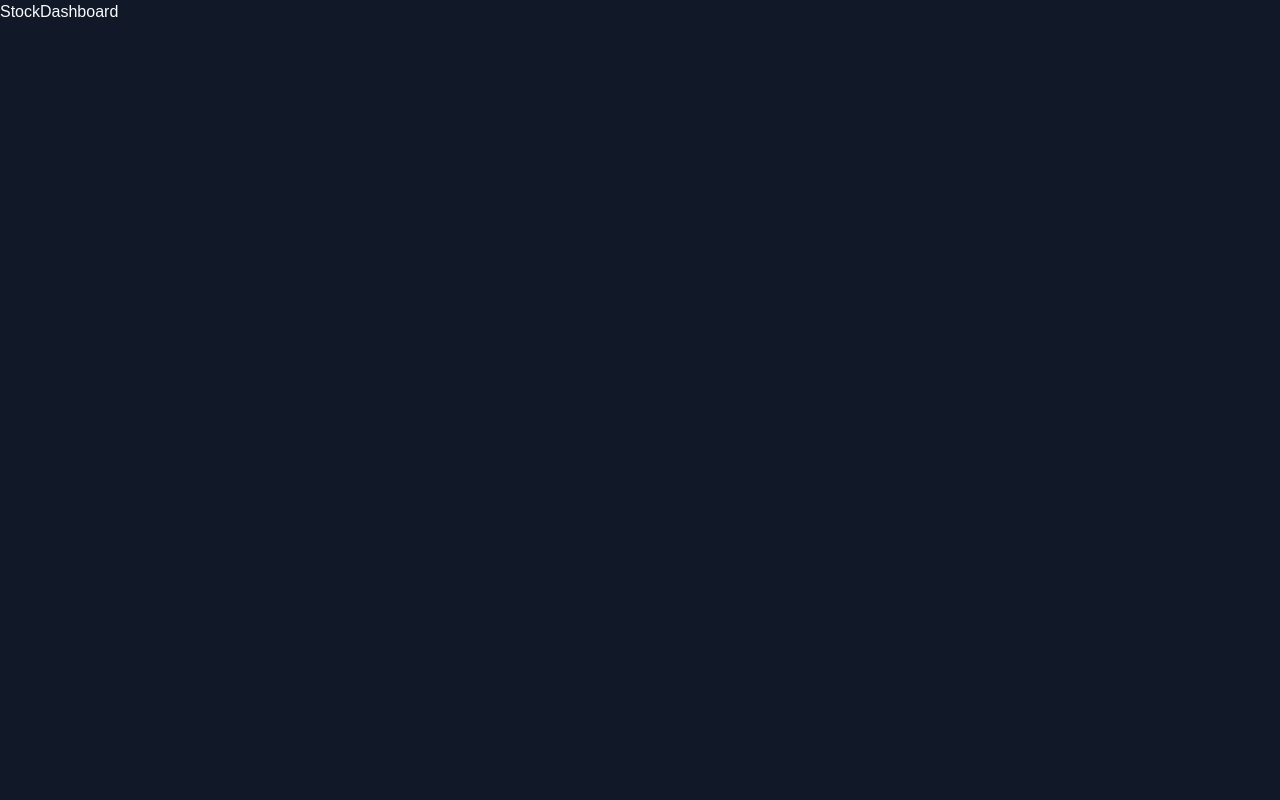
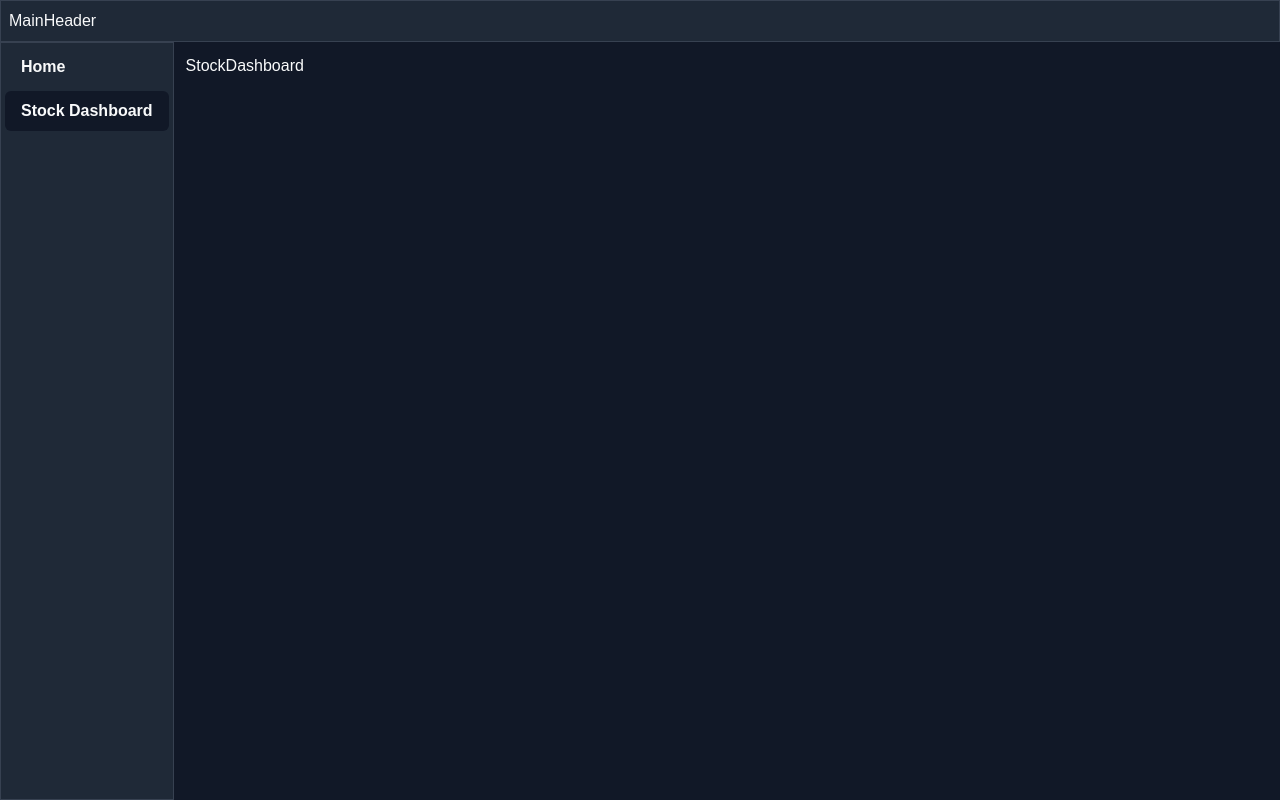
Before and after one commit to cgh0524/project-front-stock-dashboard, a Next.js app: page /stock-dashboard in a window 1280 px wide. Built offline with nearby package versions, Linux system fonts and the light colour scheme.

Commit message:
feat: 메인 레이아웃 구조 잡기

```diff
--- /dev/null
+++ b/app/(main)/layout.tsx
@@ -0,0 +1,19 @@
+import { MainHeader } from "@/widgets/main-header";
+import { MainNavigation } from "@/widgets/main-navigation";
+
+export default function MainLayout({
+  children,
+}: {
+  children: React.ReactNode;
+}) {
+  return (
+    <div className="flex flex-col h-screen">
+      <MainHeader />
+
+      <div className="flex flex-1">
+        <MainNavigation />
+        <main className="flex-1 p-3">{children}</main>
+      </div>
+    </div>
+  );
+}
--- a/app/globals.css
+++ b/app/globals.css
@@ -96,8 +96,8 @@
     --color-bg-default: var(--color-gray-900);
     --color-bg-subtle: var(--color-gray-800);
 
-    --color-surface-default: var(--color-gray-900);
-    --color-surface-alt: var(--color-gray-800);
+    --color-surface-default: var(--color-gray-800);
+    --color-surface-alt: var(--color-gray-900);
 
     --color-border-default: var(--color-gray-700);
     --color-border-strong: var(--color-gray-600);
--- a/app/page.tsx
+++ b/app/page.tsx
@@ -1,101 +1,3 @@
-import Image from "next/image";
-
 export default function Home() {
-  return (
-    <div className="grid grid-rows-[20px_1fr_20px] items-center justify-items-center min-h-screen p-8 pb-20 gap-16 sm:p-20 font-[family-name:var(--font-geist-sans)]">
-      <main className="flex flex-col gap-8 row-start-2 items-center sm:items-start">
-        <Image
-          className="dark:invert"
-          src="https://nextjs.org/icons/next.svg"
-          alt="Next.js logo"
-          width={180}
-          height={38}
-          priority
-        />
-        <ol className="list-inside list-decimal text-sm text-center sm:text-left font-[family-name:var(--font-geist-mono)]">
-          <li className="mb-2">
-            Get started by editing{" "}
-            <code className="bg-black/[.05] dark:bg-white/[.06] px-1 py-0.5 rounded font-semibold">
-              src/app/page.tsx
-            </code>
-            .
-          </li>
-          <li>Save and see your changes instantly.</li>
-        </ol>
-
-        <div className="flex gap-4 items-center flex-col sm:flex-row">
-          <a
-            className="rounded-full border border-solid border-transparent transition-colors flex items-center justify-center bg-foreground text-background gap-2 hover:bg-[#383838] dark:hover:bg-[#ccc] text-sm sm:text-base h-10 sm:h-12 px-4 sm:px-5"
-            href="https://vercel.com/new?utm_source=create-next-app&utm_medium=appdir-template-tw&utm_campaign=create-next-app"
-            target="_blank"
-            rel="noopener noreferrer"
-          >
-            <Image
-              className="dark:invert"
-              src="https://nextjs.org/icons/vercel.svg"
-              alt="Vercel logomark"
-              width={20}
-              height={20}
-            />
-            Deploy now
-          </a>
-          <a
-            className="rounded-full border border-solid border-black/[.08] dark:border-white/[.145] transition-colors flex items-center justify-center hover:bg-[#f2f2f2] dark:hover:bg-[#1a1a1a] hover:border-transparent text-sm sm:text-base h-10 sm:h-12 px-4 sm:px-5 sm:min-w-44"
-            href="https://nextjs.org/docs?utm_source=create-next-app&utm_medium=appdir-template-tw&utm_campaign=create-next-app"
-            target="_blank"
-            rel="noopener noreferrer"
-          >
-            Read our docs
-          </a>
-        </div>
-      </main>
-      <footer className="row-start-3 flex gap-6 flex-wrap items-center justify-center">
-        <a
-          className="flex items-center gap-2 hover:underline hover:underline-offset-4"
-          href="https://nextjs.org/learn?utm_source=create-next-app&utm_medium=appdir-template-tw&utm_campaign=create-next-app"
-          target="_blank"
-          rel="noopener noreferrer"
-        >
-          <Image
-            aria-hidden
-            src="https://nextjs.org/icons/file.svg"
-            alt="File icon"
-            width={16}
-            height={16}
-          />
-          Learn
-        </a>
-        <a
-          className="flex items-center gap-2 hover:underline hover:underline-offset-4"
-          href="https://vercel.com/templates?framework=next.js&utm_source=create-next-app&utm_medium=appdir-template-tw&utm_campaign=create-next-app"
-          target="_blank"
-          rel="noopener noreferrer"
-        >
-          <Image
-            aria-hidden
-            src="https://nextjs.org/icons/window.svg"
-            alt="Window icon"
-            width={16}
-            height={16}
-          />
-          Examples
-        </a>
-        <a
-          className="flex items-center gap-2 hover:underline hover:underline-offset-4"
-          href="https://nextjs.org?utm_source=create-next-app&utm_medium=appdir-template-tw&utm_campaign=create-next-app"
-          target="_blank"
-          rel="noopener noreferrer"
-        >
-          <Image
-            aria-hidden
-            src="https://nextjs.org/icons/globe.svg"
-            alt="Globe icon"
-            width={16}
-            height={16}
-          />
-          Go to nextjs.org →
-        </a>
-      </footer>
-    </div>
-  );
+  return <div>Home</div>;
 }
--- /dev/null
+++ b/src/widgets/main-header/index.ts
@@ -0,0 +1 @@
+export * from "./ui";
--- /dev/null
+++ b/src/widgets/main-header/ui/index.ts
@@ -0,0 +1 @@
+export { MainHeader } from "./main-header";
--- /dev/null
+++ b/src/widgets/main-header/ui/main-header.tsx
@@ -0,0 +1,7 @@
+export function MainHeader() {
+  return (
+    <header className="w-full bg-surface-default border-border-default border-solid border p-2">
+      MainHeader
+    </header>
+  );
+}
--- /dev/null
+++ b/src/widgets/main-navigation/index.ts
@@ -0,0 +1 @@
+export * from "./ui";
--- /dev/null
+++ b/src/widgets/main-navigation/ui/index.ts
@@ -0,0 +1 @@
+export { MainNavigation } from "./main-navigation";
--- /dev/null
+++ b/src/widgets/main-navigation/ui/main-navigation-item.tsx
@@ -0,0 +1,28 @@
+import Link from "next/link";
+
+export type MainNavigationItemProps = {
+  children: React.ReactNode;
+  href: string;
+  isActive?: boolean;
+};
+
+export function MainNavigationItem({
+  children,
+  href,
+  isActive = false,
+}: MainNavigationItemProps) {
+  const defaultStyles =
+    "w-full text-text-primary text-left hover:bg-surface-alt rounded-md  font-bold cursor-pointer";
+  const activeStyles = isActive ? "bg-surface-alt" : "";
+
+  return (
+    <li
+      data-active={isActive ? "true" : "false"}
+      className={`${defaultStyles} ${activeStyles}`}
+    >
+      <Link className="w-full inline-block py-2 px-4" href={href}>
+        {children}
+      </Link>
+    </li>
+  );
+}
--- /dev/null
+++ b/src/widgets/main-navigation/ui/main-navigation.tsx
@@ -0,0 +1,40 @@
+"use client";
+
+import { usePathname } from "next/navigation";
+
+import { MainNavigationItem } from "./main-navigation-item";
+
+export function MainNavigation() {
+  const items = [
+    {
+      href: "/",
+      label: "Home",
+    },
+    {
+      href: "/stock-dashboard",
+      label: "Stock Dashboard",
+    },
+  ];
+
+  const pathname = usePathname();
+
+  const isActiveRoute = (href: string) => {
+    return href === "/" ? pathname === "/" : pathname.startsWith(href);
+  };
+
+  return (
+    <nav className="bg-surface-default max-w-3xs border-border-default border-solid border">
+      <ul className="flex flex-col items-center gap-1 p-1 ">
+        {items.map((item) => (
+          <MainNavigationItem
+            key={item.href}
+            href={item.href}
+            isActive={isActiveRoute(item.href)}
+          >
+            {item.label}
+          </MainNavigationItem>
+        ))}
+      </ul>
+    </nav>
+  );
+}
```
Also changed, not shown: app/(main)/stock-dashboard/page.tsx (renamed from app/stock-dashboard/page.tsx).
